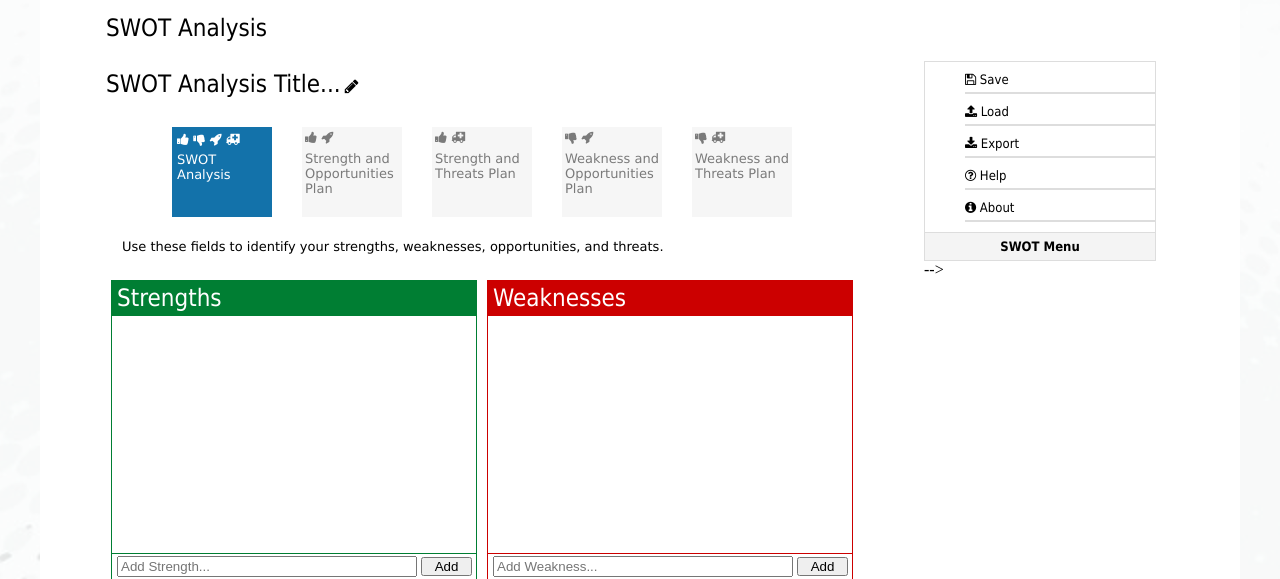
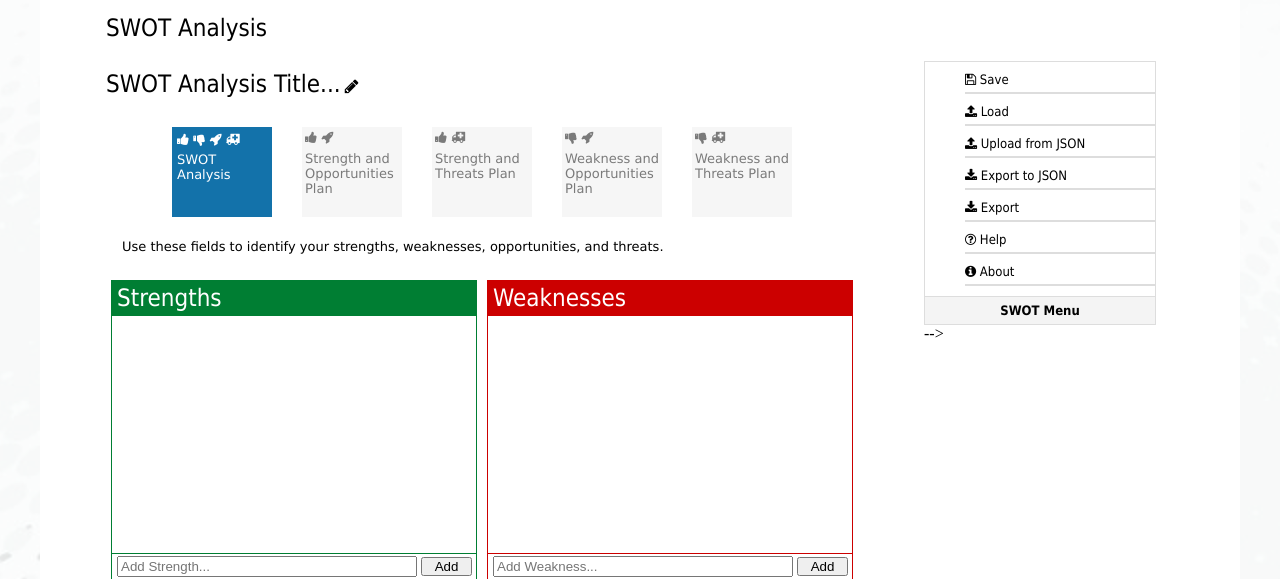
Before and after one commit to OnlineS3/2.7.-SWOT-analysis, a Django app: template swot/templates/swot/access_app.html in a window 1280 px wide. Shown: the part 230-809 px from the top of the page. Run offline with Django 3.2, Linux system fonts and the light colour scheme; the template is opened without the code that fills it, so the values that code supplies are empty; some libraries are stand-ins or nearby versions.

Commit message:
Bug Fixes and Added Features
Corrected Auth0 login bugs, which refered to the users 'email' rather
than 'nickname'. Edited some CSS for better visuals. Added the feature
to load to and from JSON files.

```diff
--- a/swot/static/js/SWOT.js
+++ b/swot/static/js/SWOT.js
@@ -683,3 +683,43 @@ $(document).ready(function() {
       });
     });
 });
+
+/*
+This creates an input element of type 'file' and clicks it.
+The effect is a file selction pop-up.
+*/
+function createAndClickFile()
+{
+	var test = document.createElement("input");
+	test.type = "file";
+	test.id = "createdfilebutton"
+	//test.style.display = "none";
+	test.onchange = loadFileAsText;
+	document.body.appendChild(test);
+	test.click();
+}
+
+/*
+This method loads a text file from disk and adds its contents to the lists on the page.
+*/
+function loadFileAsText()
+{
+	console.log("Loading JSON File");
+	var fileToLoad = document.getElementById("createdfilebutton").files[0];
+	document.body.removeChild(document.getElementById("createdfilebutton"));
+
+	var fileReader = new FileReader();
+	fileReader.onload = function(fileLoadedEvent)
+	{
+		var input = fileLoadedEvent.target.result;
+		loadJson(input);
+	};
+	fileReader.readAsText(fileToLoad, "UTF-8");
+	//document.body.removeChild(test);
+}
+
+function setSaveForm()
+{
+	document.getElementById("tablejson_save").value = generateJSON();
+	document.getElementById("download_data_form").submit();
+}
--- a/swot/templates/swot/access_app.html
+++ b/swot/templates/swot/access_app.html
@@ -88,7 +88,7 @@
 				<h1 class="div_title"> Strengths </h1>
 			</div>
 			<div class="list_scroll">
-				<ul id="strength_ul" style="list-style: none;"></ul>
+				<ul id="strength_ul"></ul>
 			</div>
 			<div class="add_value" style="border-top: 1px solid #007E33;">
 				<input class="value_textbox" type="text" name="strength_input" id="strength_input" placeholder="Add Strength..." onkeydown = "if (event.keyCode == 13) document.getElementById('str_btn').click()">
@@ -102,7 +102,7 @@
 				<h1 class="div_title"> Weaknesses </h1>
 			</div>
 			<div class="list_scroll">
-				<ul id="weakness_ul" style="list-style: none;"></ul>
+				<ul id="weakness_ul"></ul>
 			</div>
 			<div class="add_value" style="border-top: 1px solid #CC0000;">
 				<input class="value_textbox" type="text" name="weakness_input" id="weakness_input" placeholder="Add Weakness..." onkeydown = "if (event.keyCode == 13) document.getElementById('wea_btn').click()">
@@ -116,7 +116,7 @@
 				<h1 class="div_title"> Opportunities </h1>
 			</div>
 			<div class="list_scroll">
-				<ul id="opportunities_ul" style="list-style: none;"></ul>
+				<ul id="opportunities_ul"></ul>
 			</div>
 			<div class="add_value" style="border-top: 1px solid #0099CC;">
 				<input class="value_textbox" type="text" name="opportunities_input" id="opportunities_input" placeholder="Add Opportunity..." onkeydown = "if (event.keyCode == 13) document.getElementById('opp_btn').click()">
@@ -130,7 +130,7 @@
 				<h1 class="div_title"> Threats </h1>
 			</div>
 			<div class="list_scroll">
-				<ul id="threat_ul" style="list-style: none;"></ul>
+				<ul id="threat_ul"></ul>
 			</div>
 			<div class="add_value" style="border-top: 1px solid #FF8800;">
 				<input class="value_textbox" type="text" name="threat_input" id="threat_input" placeholder="Add Threat..." onkeydown = "if (event.keyCode == 13) document.getElementById('thr_btn').click()">
@@ -146,7 +146,7 @@
 				<h1 class="div_title"> Strengths/Opportunities Plan </h1>
 			</div>
 			<div class="large_scroll">
-				<ul id="str_opp_ul" style="list-style: none;"></ul>
+				<ul id="str_opp_ul"></ul>
 			</div>
 			<div class="add_plan" style="border-top: 1px solid #007E33;">
 				<input class="plan_textbox" type="text" name="str_opp_input" id="str_opp_input" placeholder="Add Plan..." onkeydown = "if (event.keyCode == 13) document.getElementById('str_opp_btn').click()">
@@ -162,7 +162,7 @@
 				<h1 class="div_title"> Strengths/Threats Plan </h1>
 			</div>
 			<div class="large_scroll">
-				<ul id="str_thr_ul" style="list-style: none;"></ul>
+				<ul id="str_thr_ul"></ul>
 			</div>
 			<div class="add_plan" style="border-top: 1px solid #007E33;">
 				<input class="plan_textbox" type="text" name="str_thr_input" id="str_thr_input" placeholder="Add Plan..." onkeydown = "if (event.keyCode == 13) document.getElementById('str_thr_btn').click()">
@@ -179,7 +179,7 @@
 				<h1 class="div_title"> Weaknesses/Opportunities Plan </h1>
 			</div>
 			<div class="large_scroll">
-				<ul id="wea_opp_ul" style="list-style: none;"></ul>
+				<ul id="wea_opp_ul"></ul>
 			</div>
 			<div class="add_plan" style="border-top: 1px solid #007E33;">
 				<input class="plan_textbox" type="text" name="wea_opp_input" id="wea_opp_input" placeholder="Add Plan..." onkeydown = "if (event.keyCode == 13) document.getElementById('wea_opp_btn').click()">
@@ -195,7 +195,7 @@
 				<h1 class="div_title"> Weaknesses/Threats Plan </h1>
 			</div>
 			<div class="large_scroll">
-				<ul id="wea_thr_ul" style="list-style: none;"></ul>
+				<ul id="wea_thr_ul"></ul>
 			</div>
 			<div class="add_plan" style="border-top: 1px solid #007E33;">
 				<input class="plan_textbox" type="text" name="wea_thr_input" id="wea_thr_input" placeholder="Add Plan..." onkeydown = "if (event.keyCode == 13) document.getElementById('wea_thr_btn').click()">
@@ -268,6 +268,8 @@
 			<ul class="sidemenu">
 				<li id="savebutton" action="{% url 'swot_savetodb' %}" onclick="saveToDB()"><i class="fa fa-floppy-o"></i> Save</li>
 				<li id="loadbutton" action="{% url 'swot_loadfromdb' %}"onclick="getSwotcards()"><i class="fa fa-upload"></i> Load</li>
+				<li id="loadtables" onclick="createAndClickFile()" action="{% url 'bscapp_loadtables'%}"><i class="fa fa-upload"></i> Upload from JSON</li>
+                <li onclick="setSaveForm();"><i class="fa fa-download "></i> Export to JSON</li>
 				<li id="exportpdf" action="{% url 'swot_pdf' %}" onclick="printPDF();document.getElementById('pdf_form').submit();"><i class="fa fa-download"></i> Export</li>
 				<li onclick="if(leavingPage()){window.location = 'guide.html'}"><i class="fa fa-question-circle-o"></i> Help</li>
 				<li onclick="if(leavingPage()){window.location = 'about.html'}"><i class="fa fa-info-circle"></i> About</li>
--- a/swot/views.py
+++ b/swot/views.py
@@ -34,7 +34,7 @@ def saveswot(request):
 
 	swotcard_name = parsed_json["swotcard_name"]
 	if Swotcard.objects.filter(swotcard_name=swotcard_name).count() == 0:
-		swotcard_instance = Swotcard.objects.create(user_email=request.session['swot_profile']['email'], swotcard_name=swotcard_name)
+		swotcard_instance = Swotcard.objects.create(user_email=request.session['swot_profile']['nickname'], swotcard_name=swotcard_name)
 		swotcard_instance.save()
 
 	swotcard = Swotcard.objects.filter(swotcard_name=swotcard_name).first()
@@ -180,7 +180,7 @@ def loadswot(request):
 	return HttpResponse(text_json)
 
 def get_swotcard_for_user(request):
-	user = request.session['swot_profile']['email']
+	user = request.session['swot_profile']['nickname']
 	swotcards = Swotcard.objects.filter(user_email=user)
 	swotcards_json = '{"swotcards":['
 
```
